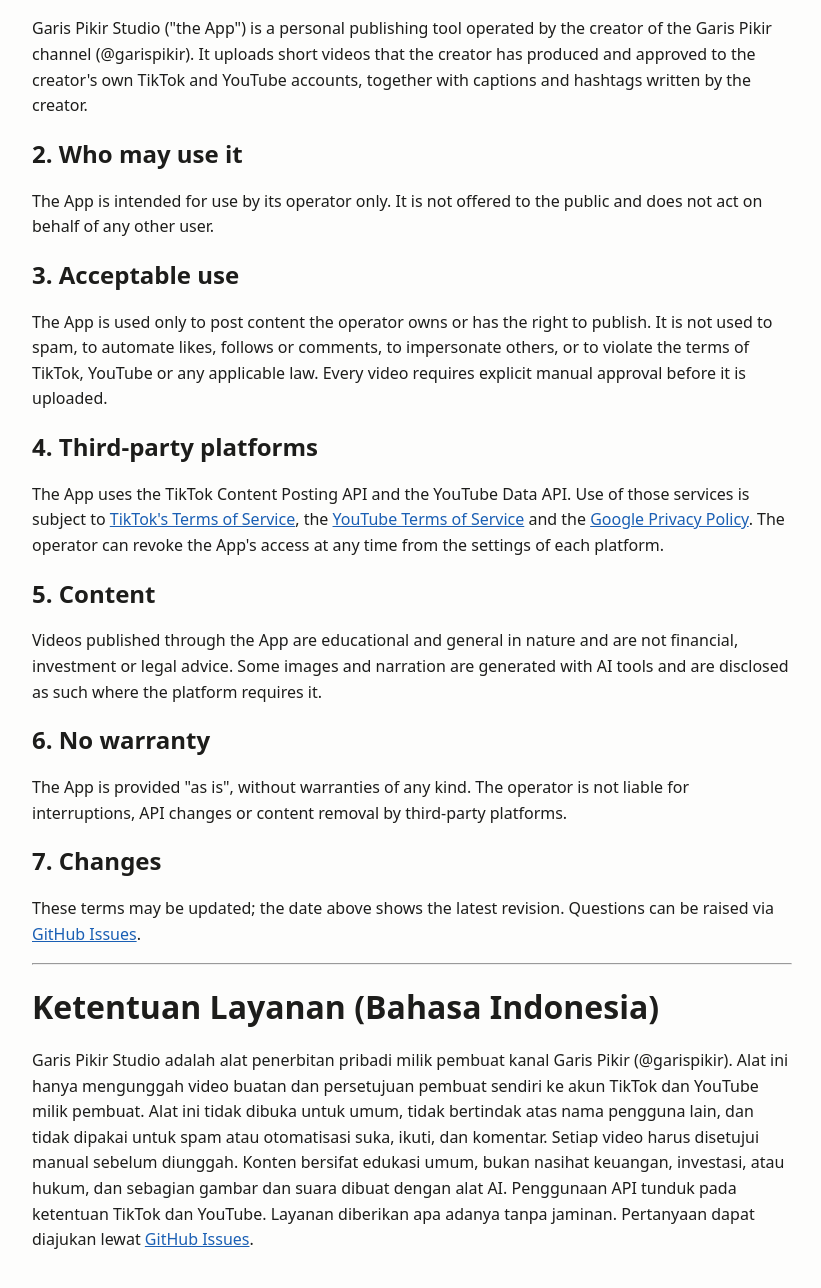
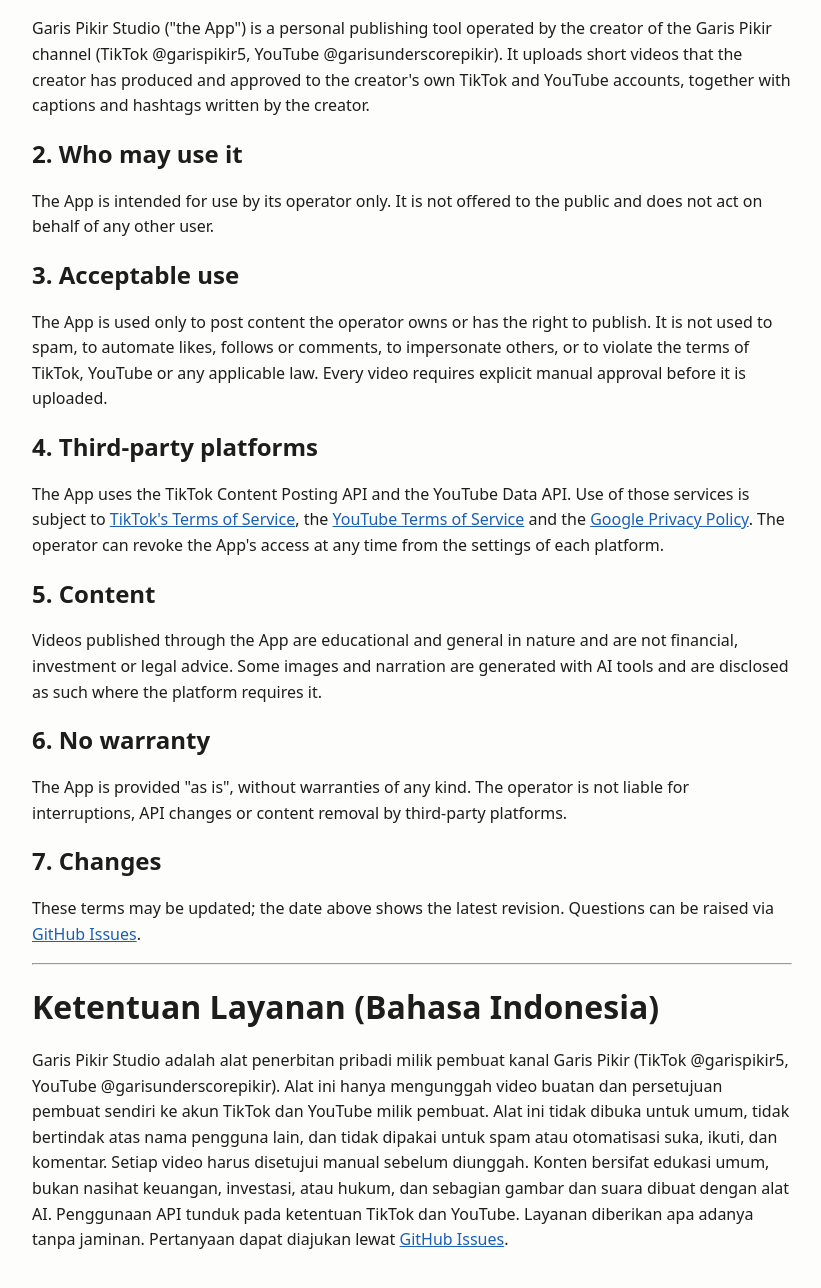
Before and after one commit to workofyth/garispikir-legal, a plain HTML site: page terms.html in a window 1280 px wide. Shown: the part 230-1518 px from the top of the page, without its empty margins (228-1049 px from the left). Drawn offline with Linux system fonts and the light colour scheme.

Commit message:
Update channel handles

```diff
--- a/terms.html
+++ b/terms.html
@@ -2,7 +2,7 @@
 <nav><a href="./">Home</a> · <a href="privacy.html">Privacy Policy</a></nav>
 <h1>Terms of Service</h1><small>Last updated: 20 November 2026 · Versi Bahasa Indonesia di bawah</small>
 <h2>1. About the service</h2>
-<p>Garis Pikir Studio ("the App") is a personal publishing tool operated by the creator of the Garis Pikir channel (@garispikir). It uploads short videos that the creator has produced and approved to the creator's own TikTok and YouTube accounts, together with captions and hashtags written by the creator.</p>
+<p>Garis Pikir Studio ("the App") is a personal publishing tool operated by the creator of the Garis Pikir channel (TikTok @garispikir5, YouTube @garisunderscorepikir). It uploads short videos that the creator has produced and approved to the creator's own TikTok and YouTube accounts, together with captions and hashtags written by the creator.</p>
 <h2>2. Who may use it</h2>
 <p>The App is intended for use by its operator only. It is not offered to the public and does not act on behalf of any other user.</p>
 <h2>3. Acceptable use</h2>
@@ -16,5 +16,5 @@
 <h2>7. Changes</h2>
 <p>These terms may be updated; the date above shows the latest revision. Questions can be raised via <a href="https://github.com/workofyth/garispikir-legal/issues">GitHub Issues</a>.</p>
 <hr><h1>Ketentuan Layanan (Bahasa Indonesia)</h1>
-<p>Garis Pikir Studio adalah alat penerbitan pribadi milik pembuat kanal Garis Pikir (@garispikir). Alat ini hanya mengunggah video buatan dan persetujuan pembuat sendiri ke akun TikTok dan YouTube milik pembuat. Alat ini tidak dibuka untuk umum, tidak bertindak atas nama pengguna lain, dan tidak dipakai untuk spam atau otomatisasi suka, ikuti, dan komentar. Setiap video harus disetujui manual sebelum diunggah. Konten bersifat edukasi umum, bukan nasihat keuangan, investasi, atau hukum, dan sebagian gambar dan suara dibuat dengan alat AI. Penggunaan API tunduk pada ketentuan TikTok dan YouTube. Layanan diberikan apa adanya tanpa jaminan. Pertanyaan dapat diajukan lewat <a href="https://github.com/workofyth/garispikir-legal/issues">GitHub Issues</a>.</p>
+<p>Garis Pikir Studio adalah alat penerbitan pribadi milik pembuat kanal Garis Pikir (TikTok @garispikir5, YouTube @garisunderscorepikir). Alat ini hanya mengunggah video buatan dan persetujuan pembuat sendiri ke akun TikTok dan YouTube milik pembuat. Alat ini tidak dibuka untuk umum, tidak bertindak atas nama pengguna lain, dan tidak dipakai untuk spam atau otomatisasi suka, ikuti, dan komentar. Setiap video harus disetujui manual sebelum diunggah. Konten bersifat edukasi umum, bukan nasihat keuangan, investasi, atau hukum, dan sebagian gambar dan suara dibuat dengan alat AI. Penggunaan API tunduk pada ketentuan TikTok dan YouTube. Layanan diberikan apa adanya tanpa jaminan. Pertanyaan dapat diajukan lewat <a href="https://github.com/workofyth/garispikir-legal/issues">GitHub Issues</a>.</p>
 </body></html>
```
Also changed, not shown: index.html (+1 -1 lines), privacy.html (+1 -1 lines).
